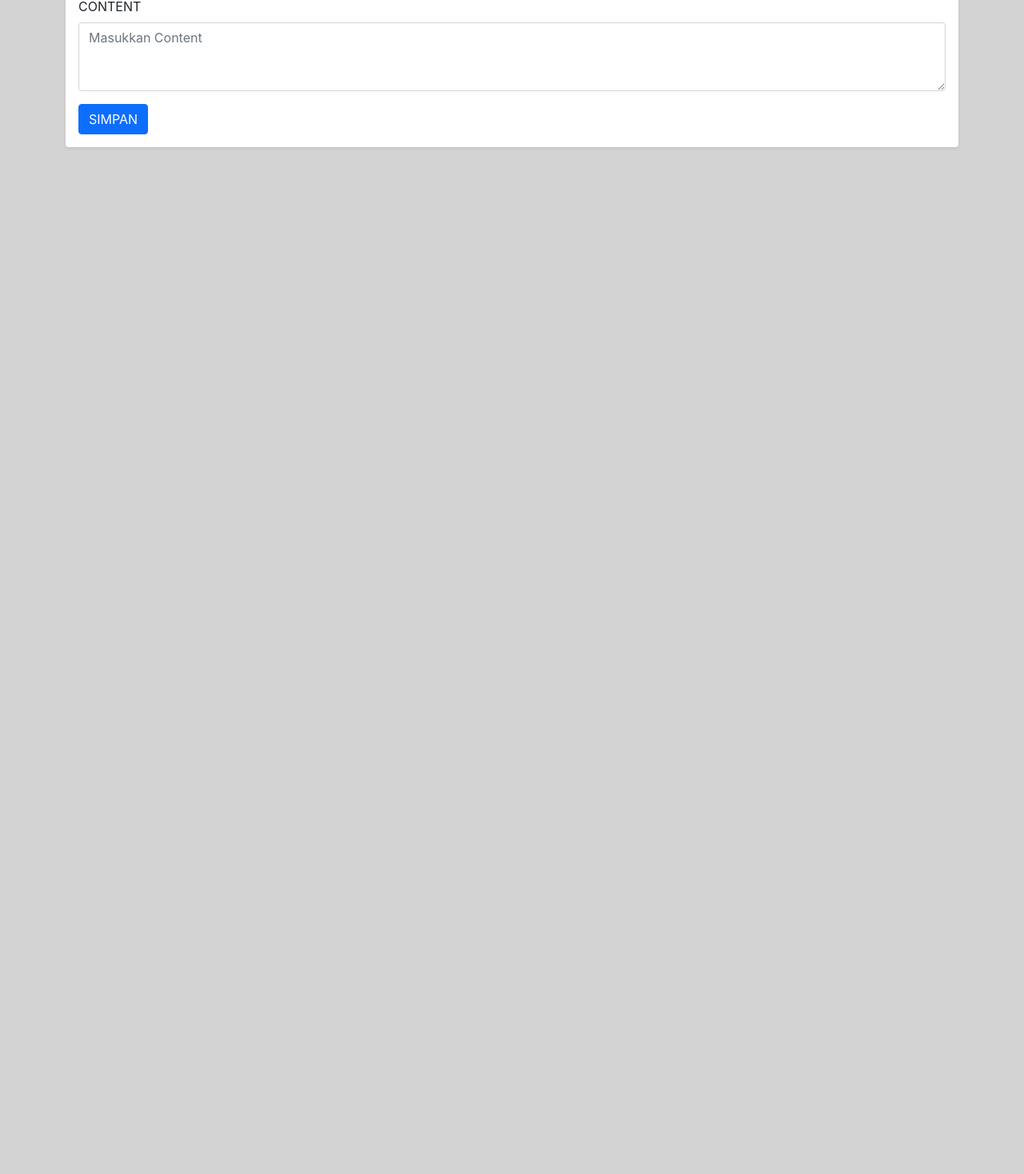
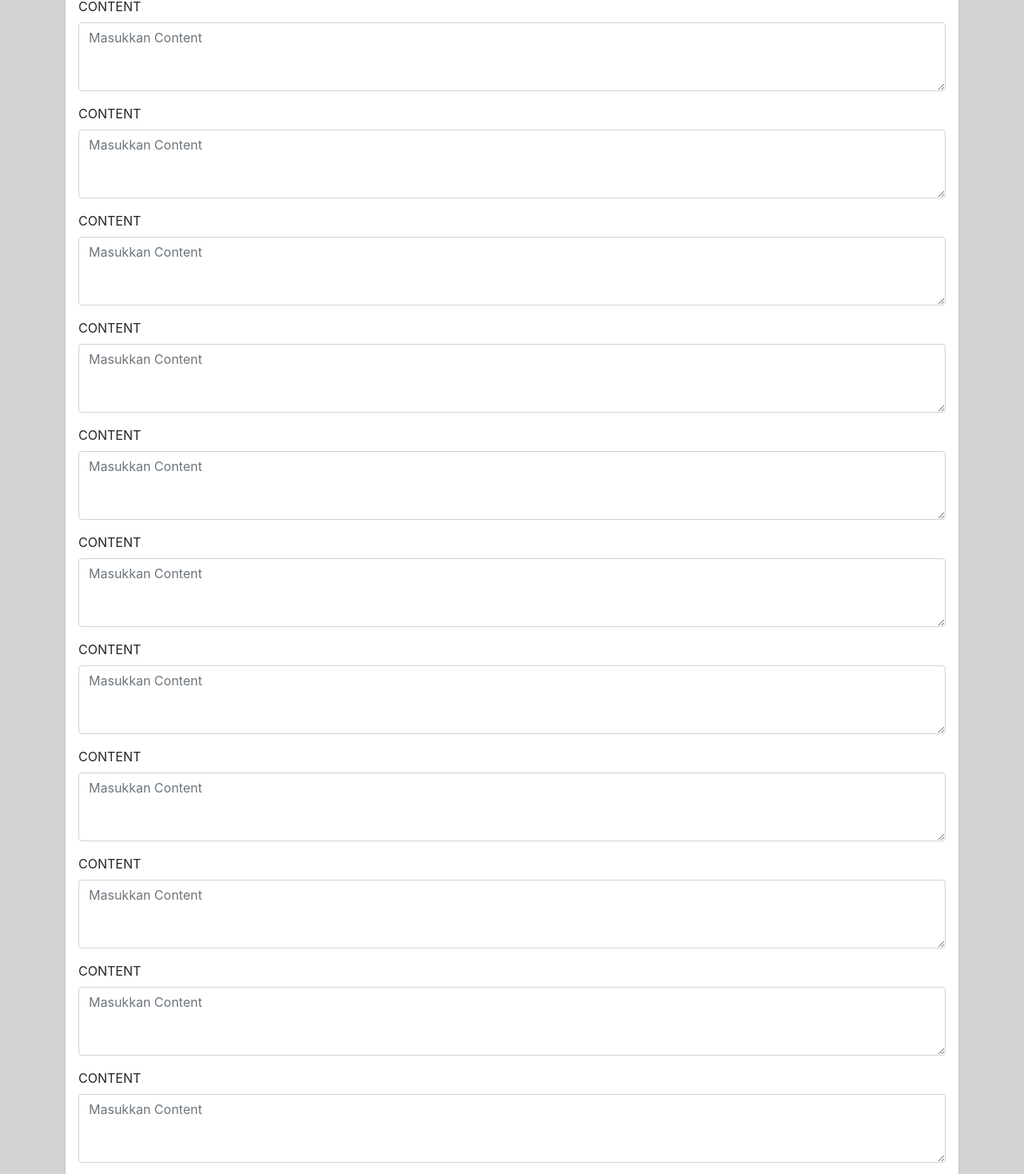
Before and after one commit to vistochicho/react-oji, a React (Create React App) app: page /identity/create in a window 1280 px wide. Shown: the part 178-1646 px from the top of the page at 80% size. Before the commit the page ends 800 px from the top, so only its background shows below. Built offline with nearby package versions, Linux system fonts and the light colour scheme.

Commit message:
wafitambah

```diff
--- a/src/pages/identity/Create.jsx
+++ b/src/pages/identity/Create.jsx
@@ -14,6 +14,16 @@ function CreateIdentity() {
     //state
     const [name, setName] = useState('');
     const [hobby, setHobby] = useState('');
+    const [about, setAbout] = useState('');
+    const [company, setCompany] = useState('');
+    const [job, setJob] = useState('');
+    const [country, setCountry] = useState('');
+    const [address, setAddress] = useState('');
+    const [phone, setPhone] = useState('');
+    const [email, setEmail] = useState('');
+    const [instagram, setInstagram] = useState('');
+    const [linkedin, setLinkedIn] = useState('');
+    const [github, setGithub] = useState('');
 
     //state validation
     const [validation, setValidation] = useState({});
@@ -28,7 +38,17 @@ function CreateIdentity() {
         //send data to server
         await axios.post('https://6a06-116-206-28-17.ngrok.io/api/identity', {
             name: name,
-            hobby: hobby
+            hobby: hobby,
+            about: about,
+            company: company,
+            job: job,
+            country: country,
+            address: address,
+            phone: phone,
+            email: email,
+            instagram: instagram,
+            linkedin: linkedin,
+            github: github
         })
         .then(() => {
 
@@ -73,6 +93,56 @@ function CreateIdentity() {
                                     <Form.Control as="textarea" rows={3} value={hobby} onChange={(e) => setHobby(e.target.value)} placeholder="Masukkan Content" />
                                 </Form.Group>
 
+                                <Form.Group className="mb-3" controlId="formBasicPassword">
+                                    <Form.Label>CONTENT</Form.Label>
+                                    <Form.Control as="textarea" rows={3} value={about} onChange={(e) => setAbout(e.target.value)} placeholder="Masukkan Content" />
+                                </Form.Group>
+
+                                <Form.Group className="mb-3" controlId="formBasicPassword">
+                                    <Form.Label>CONTENT</Form.Label>
+                                    <Form.Control as="textarea" rows={3} value={company} onChange={(e) => setCompany(e.target.value)} placeholder="Masukkan Content" />
+                                </Form.Group>
+
+                                <Form.Group className="mb-3" controlId="formBasicPassword">
+                                    <Form.Label>CONTENT</Form.Label>
+                                    <Form.Control as="textarea" rows={3} value={job} onChange={(e) => setJob(e.target.value)} placeholder="Masukkan Content" />
+                                </Form.Group>
+
+                                <Form.Group className="mb-3" controlId="formBasicPassword">
+                                    <Form.Label>CONTENT</Form.Label>
+                                    <Form.Control as="textarea" rows={3} value={country} onChange={(e) => setCountry(e.target.value)} placeholder="Masukkan Content" />
+                                </Form.Group>
+
+                                <Form.Group className="mb-3" controlId="formBasicPassword">
+                                    <Form.Label>CONTENT</Form.Label>
+                                    <Form.Control as="textarea" rows={3} value={address} onChange={(e) => setAddress(e.target.value)} placeholder="Masukkan Content" />
+                                </Form.Group>
+
+                                <Form.Group className="mb-3" controlId="formBasicPassword">
+                                    <Form.Label>CONTENT</Form.Label>
+                                    <Form.Control as="textarea" rows={3} value={phone} onChange={(e) => setPhone(e.target.value)} placeholder="Masukkan Content" />
+                                </Form.Group>
+
+                                <Form.Group className="mb-3" controlId="formBasicPassword">
+                                    <Form.Label>CONTENT</Form.Label>
+                                    <Form.Control as="textarea" rows={3} value={email} onChange={(e) => setEmail(e.target.value)} placeholder="Masukkan Content" />
+                                </Form.Group>
+
+                                <Form.Group className="mb-3" controlId="formBasicPassword">
+                                    <Form.Label>CONTENT</Form.Label>
+                                    <Form.Control as="textarea" rows={3} value={instagram} onChange={(e) => setInstagram(e.target.value)} placeholder="Masukkan Content" />
+                                </Form.Group>
+
+                                <Form.Group className="mb-3" controlId="formBasicPassword">
+                                    <Form.Label>CONTENT</Form.Label>
+                                    <Form.Control as="textarea" rows={3} value={linkedin} onChange={(e) => setLinkedIn(e.target.value)} placeholder="Masukkan Content" />
+                                </Form.Group>
+
+                                <Form.Group className="mb-3" controlId="formBasicPassword">
+                                    <Form.Label>CONTENT</Form.Label>
+                                    <Form.Control as="textarea" rows={3} value={github} onChange={(e) => setGithub(e.target.value)} placeholder="Masukkan Content" />
+                                </Form.Group>
+
                                 <Button variant="primary" type="submit">
                                     SIMPAN
                                 </Button>
--- a/src/pages/identity/index.jsx
+++ b/src/pages/identity/index.jsx
@@ -55,6 +55,16 @@ function IndexIdentity() {
                                             <td>{ index + 1 }</td>
                                             <td>{ post.name }</td>
                                             <td>{ post.hobby }</td>
+                                            <td>{ post.about }</td>
+                                            <td>{ post.commpany }</td>
+                                            <td>{ post.job }</td>
+                                            <td>{ post.country }</td>
+                                            <td>{ post.address }</td>
+                                            <td>{ post.phone }</td>
+                                            <td>{ post.email }</td>
+                                            <td>{ post.instagram }</td>
+                                            <td>{ post.linkedin }</td>
+                                            <td>{ post.github }</td>
                                             <td className="text-center"></td>
                                         </tr>
                                     )) }
```
Also changed, not shown: src/App.css (added, +38 -0 lines), src/pages/identity/Update.jsx (added, +19 -0 lines), src/reportWebVitals.js (added, +13 -0 lines), src/setupTests.js (added, +5 -0 lines), src/logo.svg (added), src/pages/wafikontol.jsx (added), 1 other file (tests, documents, lock files or other folders).
